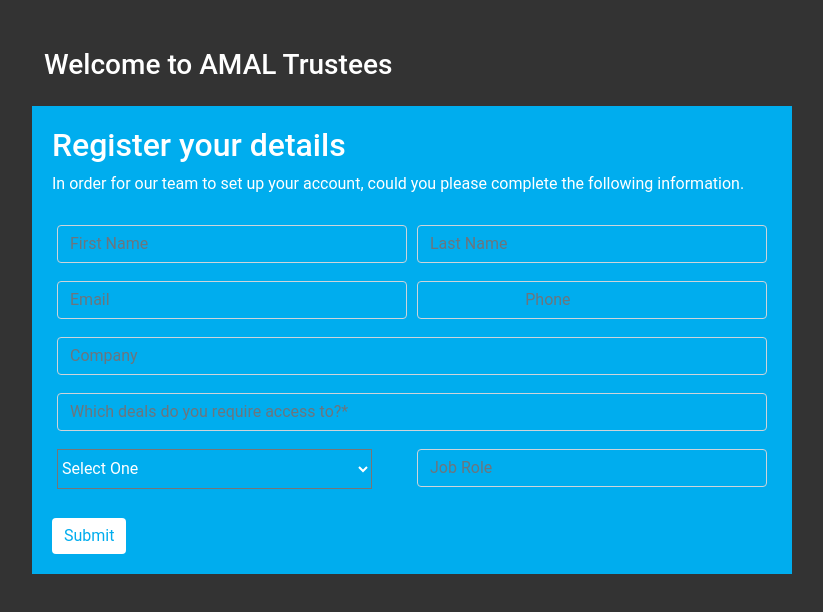
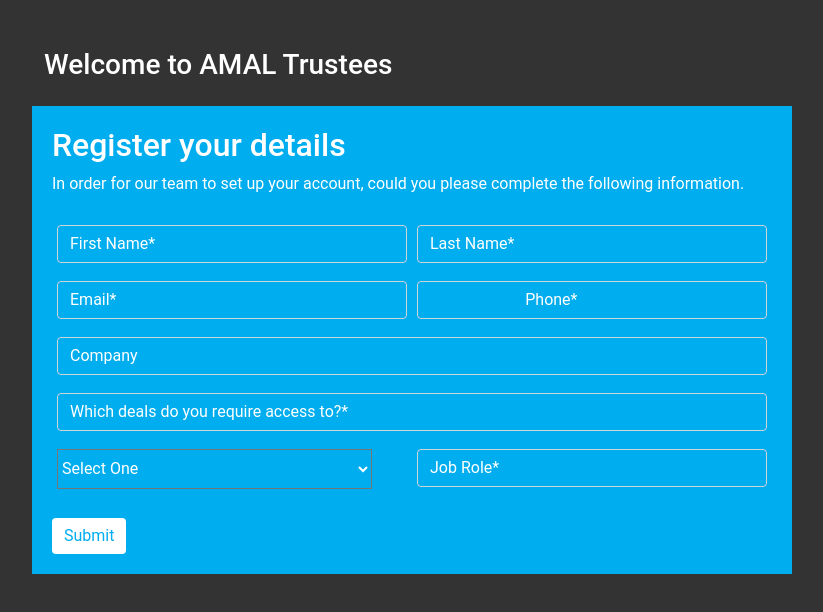
Before and after one commit to ikbalrazu/investmentportal-frontend, a React (Create React App) app: page /register in a window 1280 px wide. Shown: the top 612 px of the page, without its empty margins (38-861 px from the left). Built offline with nearby package versions, Linux system fonts and the light colour scheme.

Commit message:
placeholder bug fix

```diff
--- a/src/Component/Registration.js
+++ b/src/Component/Registration.js
@@ -52,7 +52,7 @@
                         class="form-control"
                         id="firstname"
                         aria-describedby="firstname"
-                        placeholder="First Name "
+                        placeholder="First Name* "
                       />
                     </div>
                     <div
@@ -64,7 +64,7 @@
                         class="form-control"
                         id="lastname"
                         aria-describedby="firstname"
-                        placeholder="Last Name "
+                        placeholder="Last Name* "
                         style={{ backgroundColor: "#00ADEE", color: "white" }}
                       />
                     </div>
@@ -85,7 +85,7 @@
                         class="form-control"
                         id="email"
                         aria-describedby="email"
-                        placeholder="Email "
+                        placeholder="Email* "
                         style={{ backgroundColor: "#00ADEE", color: "white" }}
                       />
                     </div>
@@ -99,7 +99,7 @@
                         id="lastname"
                         aria-describedby="phone"
                         placeholder="
-                        Phone"
+                        Phone*"
                         style={{ backgroundColor: "#00ADEE", color: "white" }}
                       />
                     </div>
@@ -218,7 +218,7 @@
                         class="form-control"
                         id="jobrole"
                         aria-describedby="jobrole"
-                        placeholder="Job Role"
+                        placeholder="Job Role*"
                         style={{ backgroundColor: "#00ADEE", color: "white" }}
                       />
                     </div>
--- a/src/Component/registration.css
+++ b/src/Component/registration.css
@@ -0,0 +1,3 @@
+input::placeholder {
+    color: white !important;
+  }
```
